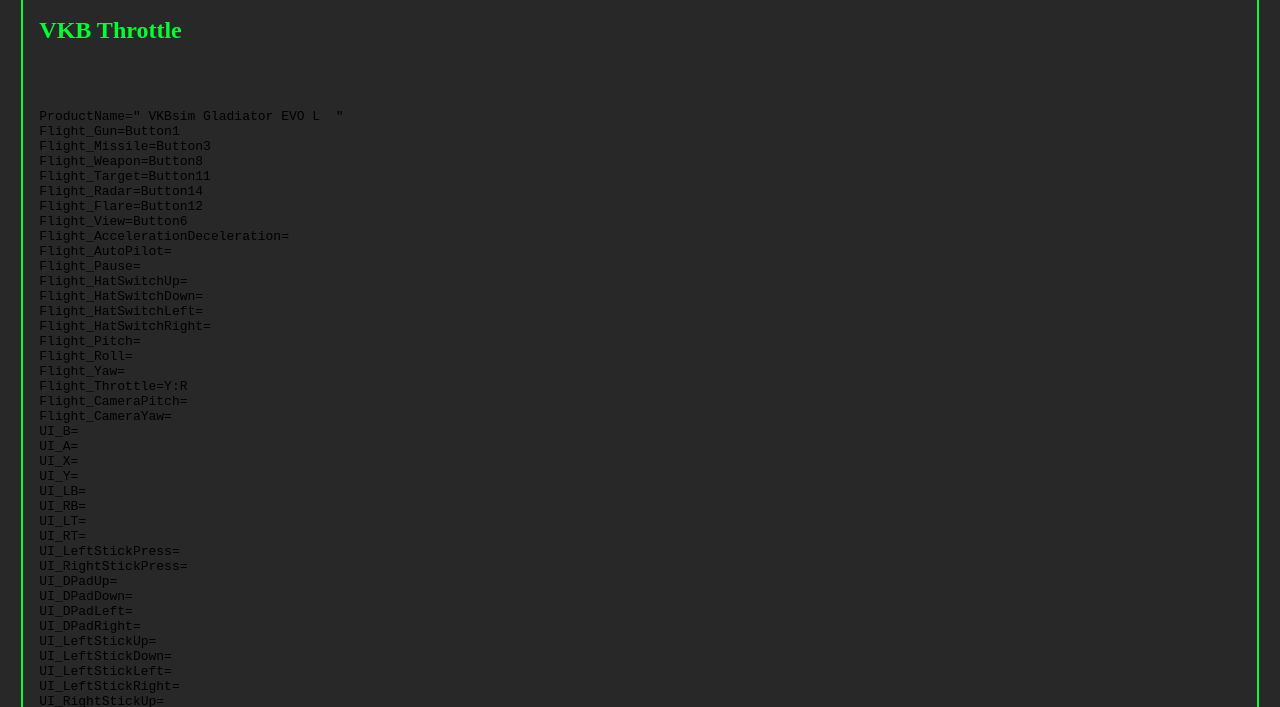
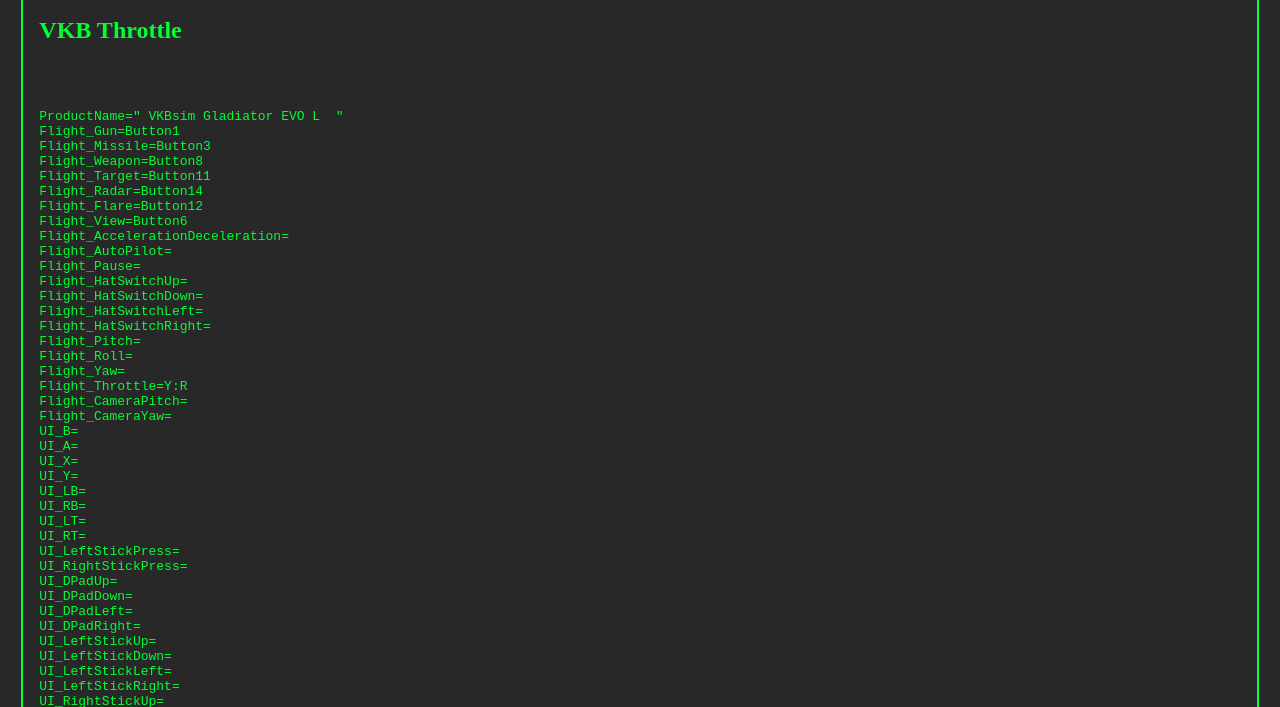
Before and after one commit to lostjarred/WEB-AC7-Joystick, a plain HTML site: page index_green.html in a window 1280 px wide. Shown: the part 93-800 px from the top of the page. Drawn offline with Linux system fonts and the light colour scheme.

Commit message:
add colour to pre

```diff
--- a/index_green.html
+++ b/index_green.html
@@ -20,7 +20,7 @@
             body {
                 background-color: #282828;
             }
-            h1, h2, h3, h4, p, a {
+            h1, h2, h3, h4, p, a, pre {
                 color: #00FF33;
             }
             a:hover,  a:active{
```
